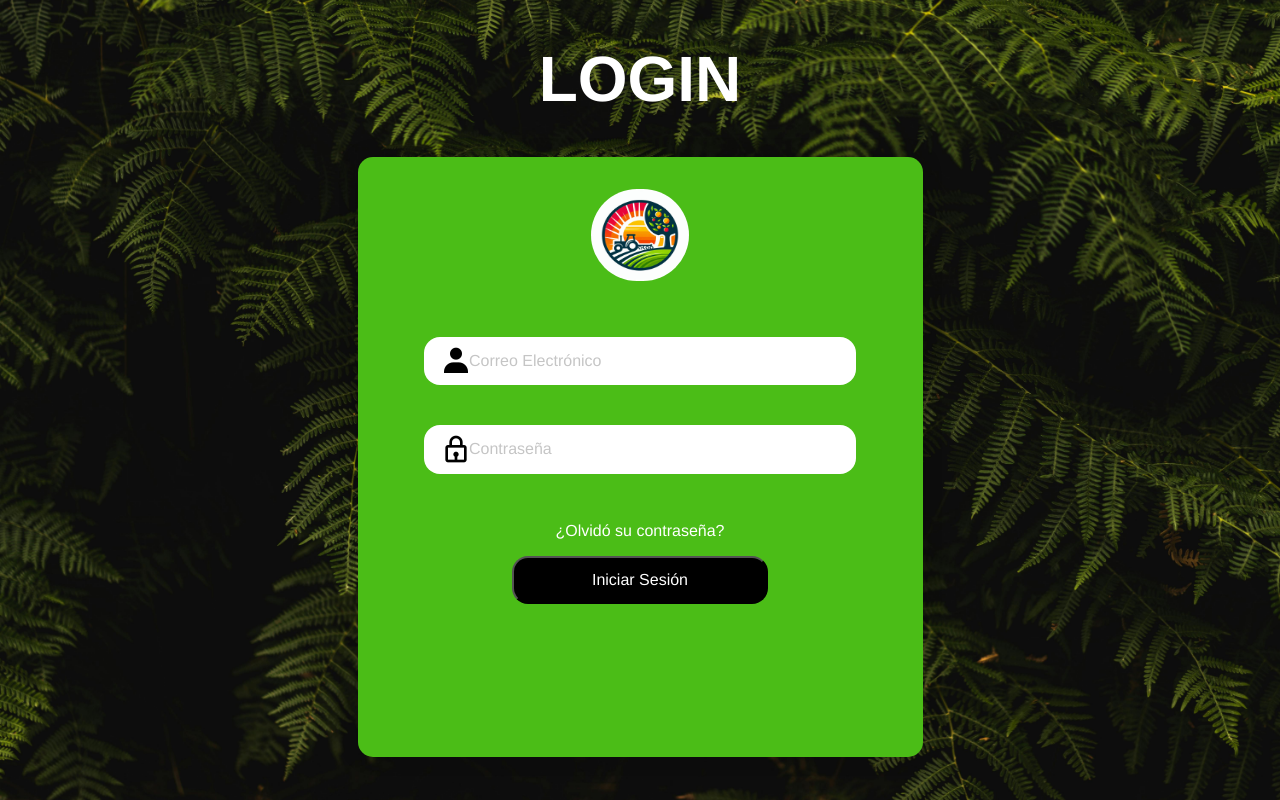
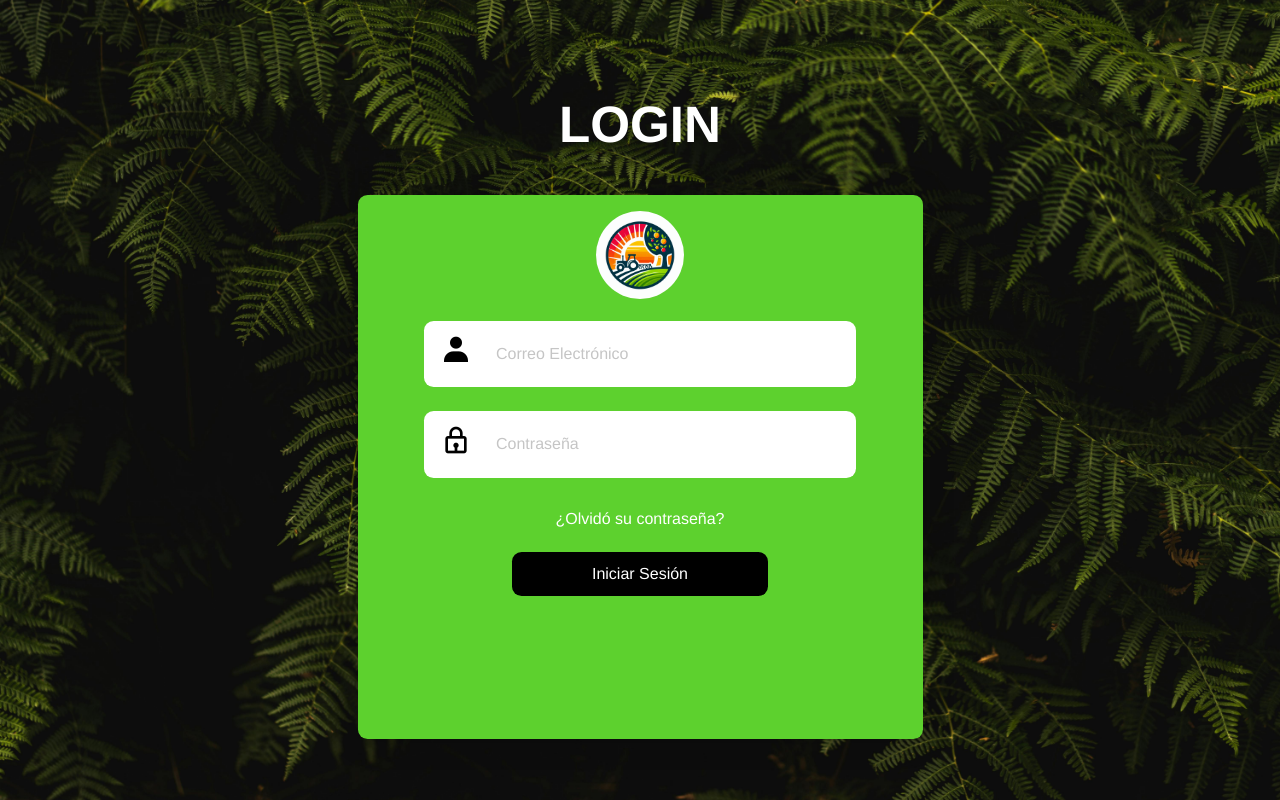
Before and after one commit to carlo1404/Lembo-4.0, a website: page HTML/login.html in a window 1280 px wide. Drawn offline with nearby package versions, Linux system fonts and the light colour scheme.

Commit message:
espacios y medidas malas las estoy ajustando
ajustando y cambiando de px a rem

```diff
--- a/CSS/styleLogin.css
+++ b/CSS/styleLogin.css
@@ -26,6 +26,24 @@
     --Gris-40: #C5C5C5;
     --Gris-20: #F6F6F6;
 }
+h1{
+    font-size: 3.2rem;
+}
+h2{
+    font-size: 2.4rem ;
+}
+h3{
+    font-size: 2rem;
+}
+h4{
+    font-size: 1.6rem;
+}
+h5{
+    font-size: 1.4rem;
+}
+h6{
+    font-size: 1rem;
+}
 
 * {
     margin: 0%;
@@ -48,21 +66,21 @@ body {
 
 /* Formulario */
 .container__form {
-    padding: 2rem;
+    padding: 1rem;
     display: flex;
     width: 35.313rem;
-    height: 37.5rem;
+    height: 34rem;
     flex-direction: column;
-    box-shadow: 0 0 20px rgb(0, 0, 0, 0.2);
-    border-radius: 15px;
-    background: var(--Primary-900);
+    box-shadow: 0 0 2rem rgb(0, 0, 0, 0.2);
+    border-radius: 0.6rem;
+    background: var(--Primary-800);
     align-items: center;
+    gap: 0.5rem;
 }
 
 /* Tamaño letra login */
 .container__title {
     text-align: center;
-    font-size: 4rem;
     text-transform: uppercase;
     color: var(--Blanco);
     margin-bottom: 2.5rem;
@@ -77,20 +95,21 @@ p {
 
 /* Espacios en el formulario */
 .container__input {
-    padding: 1rem 3.5rem;
+    display: flex;
+    padding: 1rem auto;
     border: none;
-    border-radius: 1rem;
+    border-radius: 0.4rem;
     background-color:var(--Blanco);
     outline: none;
     color: var(--Negro);
-    font-size: 1.5rem;
-    margin-bottom: 1.5rem;
+    font-size: 1.4rem;
+    gap: 2.4rem;
 }
 
 /* Logo */
 .container__logo {
-    width: 6.139rem;
-    height: 5.769rem;
+    width: 2.8rem;
+    height: 2.8rem;
     border-radius: 10rem;
     margin-bottom: 3rem;
 }
@@ -99,25 +118,33 @@ p {
 .container__input-box {
     position: relative;
     width: 27rem;
-    margin: 0.5rem 0;
+    margin: 0.5rem ;
+}
+.container__logo--img{
+    border-radius: 50%;
+    height: 5.5rem;
+    width: 5.5rem;
+    margin-bottom: 0.4rem;
 }
 
 /* Estilos para los campos de entrada */
 .container__input-box .container__input {
+    display: flex;
     width: 100%;
-    padding: 15px 45px;
+    padding: 1.5rem 4.5rem;
     font-size: 1rem;
     color: var(--Negro);
     background-color: var(--Blanco);
     border: none;
-    border-radius: 1rem;
+    border-radius: 0.6rem;
     outline: none;
+    gap: 2.4rem;
 }
 
 /* Estilo de los íconos */
 .container__icon {
     position: absolute;
-    top: 1.5rem;
+    top: 1.8rem;
     left: 1rem;
     transform: translateY(-50%);
     font-size: 2rem;
@@ -146,7 +173,8 @@ p {
     cursor: pointer;
     padding: 0.8rem;
     width: 16rem;
-    border-radius: 1rem;
+    border-radius: 0.6rem;
+    border: none;
     transition: background-color 0.3s ease, transform 0.3s ease;
 }
 
@@ -172,7 +200,6 @@ p {
     /* border: solid var(--Gris-100) 0.1rem ; */
     border-radius: 1rem;
     text-align: center;
-
     padding: 1rem;
     margin-top: 1rem;
     color: var(--Blanco);
@@ -189,7 +216,7 @@ p {
     }
 
     .container__title {
-        font-size: 3rem;
+        font-size: 2.5rem;
     }
 
     .container__input-box {
@@ -213,13 +240,13 @@ p {
         font-size: 2.5rem;
     }
 
-    .container__icon {
+    .container__icon::before {
         display: none;
     }
 
     .container__logo {
-        width: 4rem;
-        height: 4rem;
+        width: 2rem;
+        height: 2rem;
     }
 
     .container__input-box .container__input {
--- a/HTML/login.html
+++ b/HTML/login.html
@@ -10,9 +10,9 @@
 </head>
 <body>
     <div class="container">
-        <h2 class="container__title">Login</h2>
+        <h1 class="container__title">Login</h1>
         <form class="userForm container__form">
-            <img src="/IMG/Propuesta Logo 2 (1).jpg" alt="Logo" class="container__logo">
+            <img src="/IMG/Propuesta Logo 2 (1).jpg" alt="Logo" class="container__logo--img">
             <div class="container__input-box">
                 <input type="text" id="username" class="userNameInput container__input" placeholder="Correo Electrónico">
                 <i class='bx bxs-user container__icon'></i>
```
